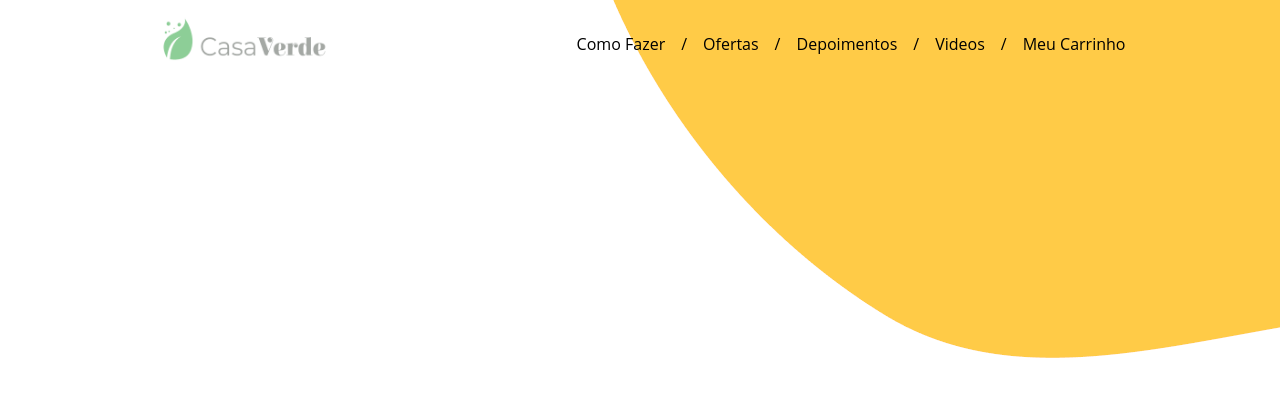
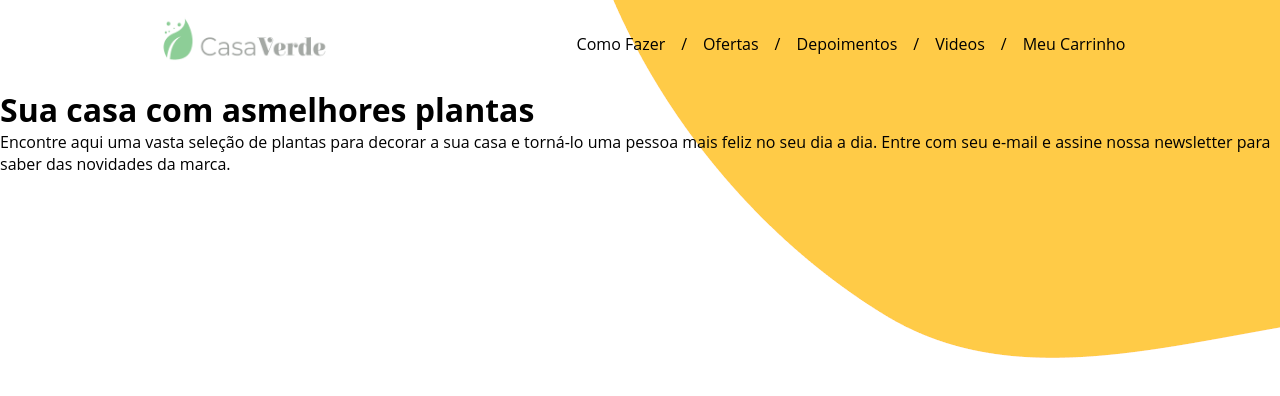
Before and after one commit to tiagomont/loja-planta, a React (Vite) app: page / in a window 1280 px wide. Shown: the top 396 px of the page. Built offline with nearby package versions, Linux system fonts and the light colour scheme.

Commit message:
feat: adicionando a assinatura "Newsletter"

```diff
--- a/src/App.jsx
+++ b/src/App.jsx
@@ -1,5 +1,6 @@
 import Menu from "./components/Menu";
 import './assets/Css/App.css'
+import AssinaturaNewsletter from "./components/AssinaturaNewsLetter";
 
 
 function App() {
@@ -7,6 +8,7 @@ function App() {
   return (
     <main>
       <Menu />
+      <AssinaturaNewsletter />
     </main>
   )
 }
--- /dev/null
+++ b/src/components/AssinaturaNewsletter.jsx
@@ -0,0 +1,17 @@
+export default function AssinaturaNewsletter() {
+    return (
+        <div>
+            <h1>
+                <span className="sub-h1">
+                    Sua casa com as
+                </span>
+                <span className="principal-h1">
+                    melhores plantas
+                </span>
+            </h1>
+            <p>
+                Encontre aqui uma vasta seleção de plantas para decorar a sua casa e torná-lo uma pessoa mais feliz no seu dia a dia. Entre com seu e-mail e assine nossa newsletter para saber das novidades da marca.
+            </p>
+        </div>
+    )
+}
```
